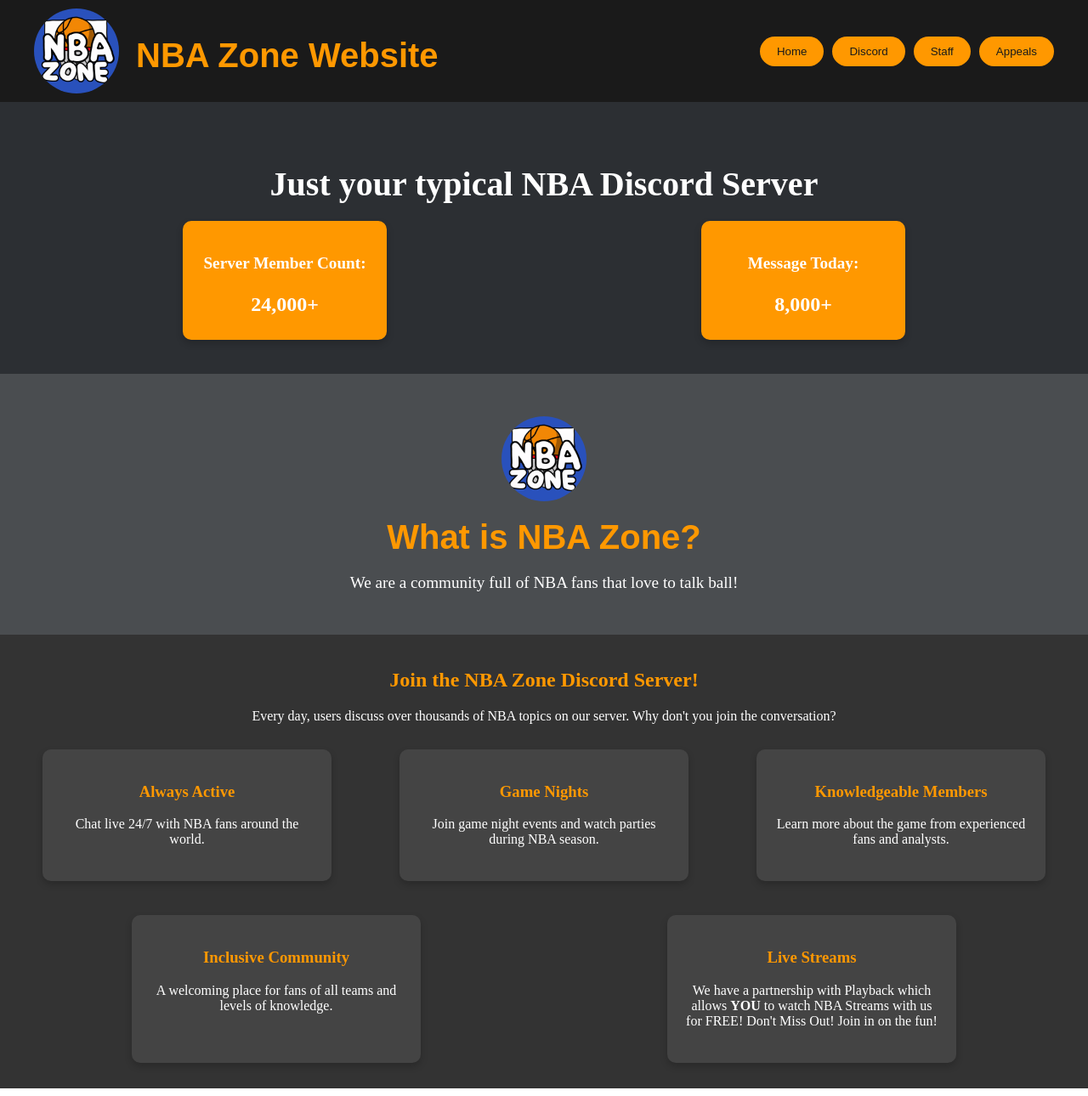
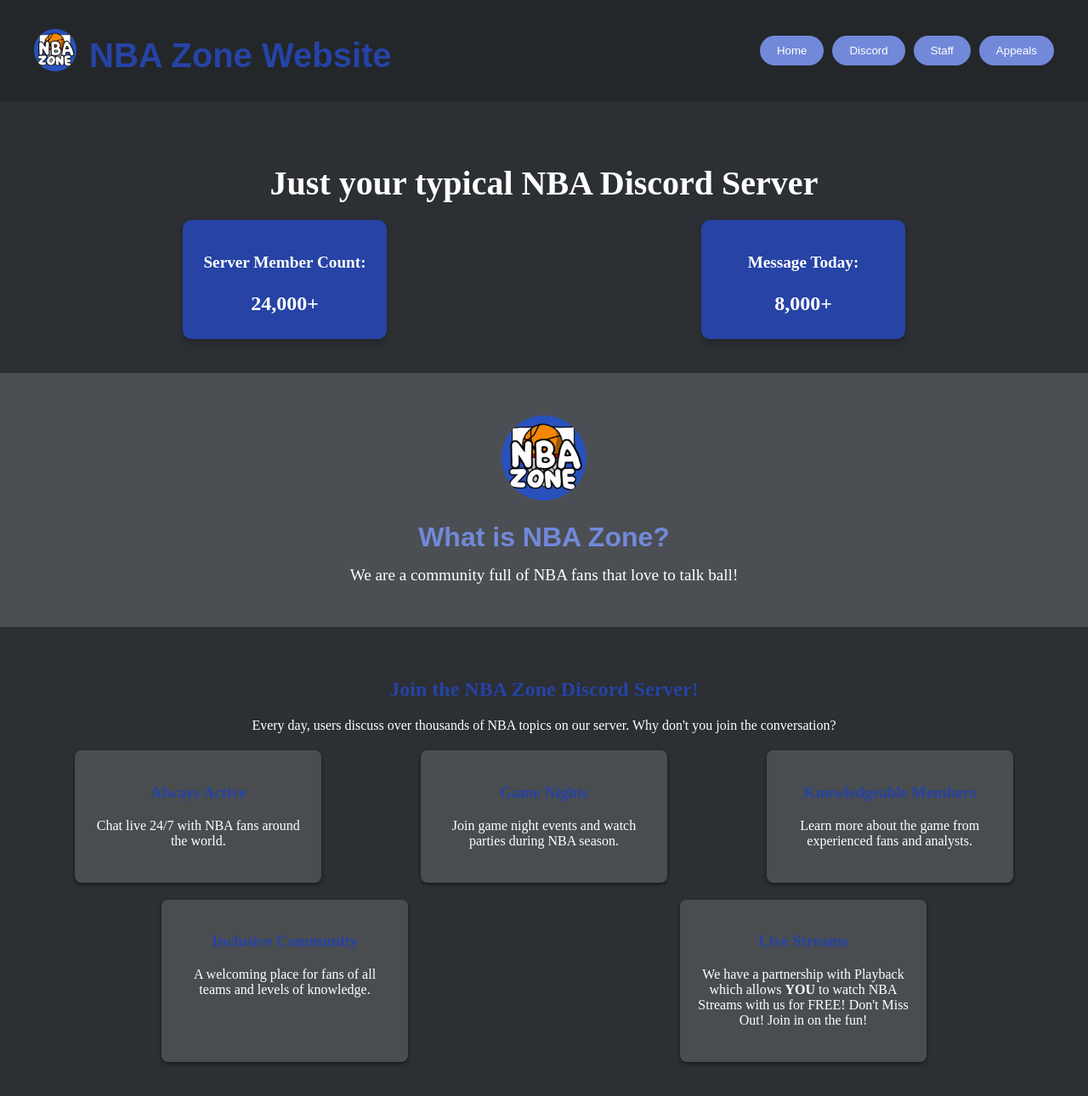
Before and after one commit to dariuswilson/NBA-Zone-Website, a React (Create React App) app in the folder my-app/: page / in a window 1280 px wide. Shown: the whole page at 85% size. Built offline with nearby package versions, Linux system fonts and the light colour scheme.

Commit message:
Slight changes to css

```diff
--- a/my-app/src/components/AboutUs/AboutUs.css
+++ b/my-app/src/components/AboutUs/AboutUs.css
@@ -1,37 +1,35 @@
 .about-us {
+  background-color: #2c2f33; /* Dark background */
+  padding: 40px;
   text-align: center;
-  color: #fff;
-  background-color: #333;
-  padding: 20px;
 }
 
 .about-us h2 {
-  color: #ff9800;
+  color: #2643a5;
 }
 
 .about-us p {
   margin-bottom: 20px;
+  color: #fff;
 }
 
 .feature-container {
   display: flex;
   flex-wrap: wrap;
-  justify-content: space-around; /* Adjust as necessary for your design */
-  gap: 20px; /* Space between cards */
+  justify-content: space-around;
+  gap: 20px;
 }
 
 .feature-card {
-  background: #444; /* Slightly different background for the cards */
-  border-radius: 10px; /* Rounded corners for cards */
-  box-shadow: 0 4px 8px rgba(0, 0, 0, 0.2); /* Shadow for depth */
+  background: #4a4d50; /* Slightly lighter card backgrounds */
+  border-radius: 8px;
   padding: 20px;
-  min-width: 250px; /* Minimum width for each card */
-  max-width: 300px; /* Maximum width for each card */
-  margin: 10px;
+  width: 250px; /* Adjust as necessary */
+  box-shadow: 0 2px 4px rgba(0, 0, 0, 0.5);
 }
 
 .feature-card h3 {
-  color: #ff9800; /* Color for card titles */
+  color: #2643a5; /* Color for card titles */
 }
 
 .feature-card p {
--- a/my-app/src/components/Header/Header.css
+++ b/my-app/src/components/Header/Header.css
@@ -1,10 +1,10 @@
 .header {
-  background-color: #1a1a1a; /* Dark background color */
-  color: white;
-  padding: 10px 20px;
+  background-color: #23272a; /* Discord dark grey */
+  padding: 1rem; /* 16px */
   display: flex;
   justify-content: space-between;
   align-items: center;
+  box-shadow: 0 2px 4px rgba(0, 0, 0, 0.5); /* Adds depth under the header */
 }
 
 .header-content {
@@ -22,14 +22,15 @@
 }
 
 .logo {
-  max-width: 100px; /* Adjust size as needed */
+  max-width: 50px; /* Adjust size as needed */
   border-radius: 50%; /* Makes the image rounded */
 }
 
 .logo-container h1 {
+  color: #ffffff; /* White color for title */
+  margin-left: 15px; /* Adjust spacing */
   font-size: 2.5em;
-  color: #ff9800; /* Logo text color */
-  margin-left: 20px; /* Spacing between logo and text */
+  color: #2643a5; /* Logo text color */
 }
 
 .navigation {
@@ -38,8 +39,8 @@
 }
 
 .header-button {
-  background-color: #ff9800; /* Button background color */
-  color: #1a1a1a; /* Button text color */
+  background-color: #7289da; /* Discord's brand blue */
+  color: white;
   border: none;
   border-radius: 20px;
   padding: 10px 20px;
@@ -49,7 +50,7 @@
 }
 
 .header-button:hover {
-  background-color: #e68a00; /* Darker shade for hover */
+  background-color: #003cff; /* Darker shade for hover */
   color: white;
 }
 
--- a/my-app/src/components/ServerDescription/ServerDescription.css
+++ b/my-app/src/components/ServerDescription/ServerDescription.css
@@ -18,7 +18,7 @@
 }
 
 .stat-card {
-  background-color: #ff9800; /* Orange background for stat cards */
+  background-color: #2643a5; /* Orange background for stat cards */
   border-radius: 10px;
   padding: 20px;
   box-shadow: 0 4px 8px rgba(0, 0, 0, 0.2);
--- a/my-app/src/components/SimpleDescription/SimpleDescription.css
+++ b/my-app/src/components/SimpleDescription/SimpleDescription.css
@@ -1,24 +1,17 @@
 .simple-description {
+  background-color: #4b4f53; /* Dark background */
+  color: white; /* White text for contrast */
+  padding: 50px 20px;
   text-align: center;
-  background-color: #4a4d50; /* A dark background color similar to the screenshot */
-  color: white; /* White text color for contrast */
-  padding: 50px 20px; /* Ample padding for aesthetic spacing */
 }
 
 .simple-description .logo {
-  max-width: 100px; /* Adjust size as needed */
-  margin-bottom: 20px; /* Spacing between logo and text */
-  border-radius: 50%; /* This makes the image rounded */
-  display: block; /* Aligns the image properly as a block */
-  margin-left: auto; /* These two margin settings center the image horizontally */
-  margin-right: auto;
+  max-width: 100px;
+  border-radius: 50%;
 }
 
 .simple-description h1 {
-  margin: 0;
-  margin-bottom: 20px; /* Space below the header */
-  font-size: 2.5em; /* Large font size for the header */
-  color: #ff9800; /* Header color to match the screenshot's theme */
+  color: #7289da; /* Discord blue for the title */
 }
 
 .simple-description p {
```
Also changed, not shown: my-app/src/discord.jpg (added).
